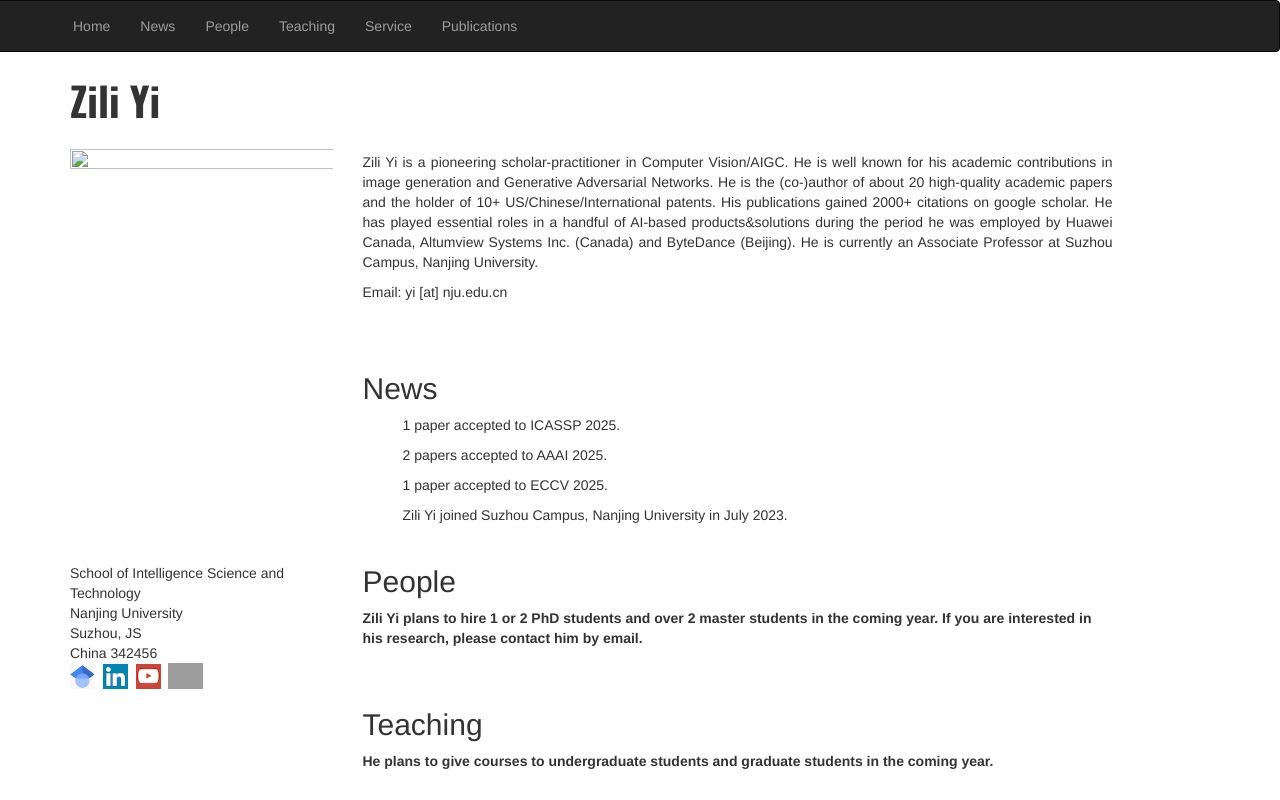
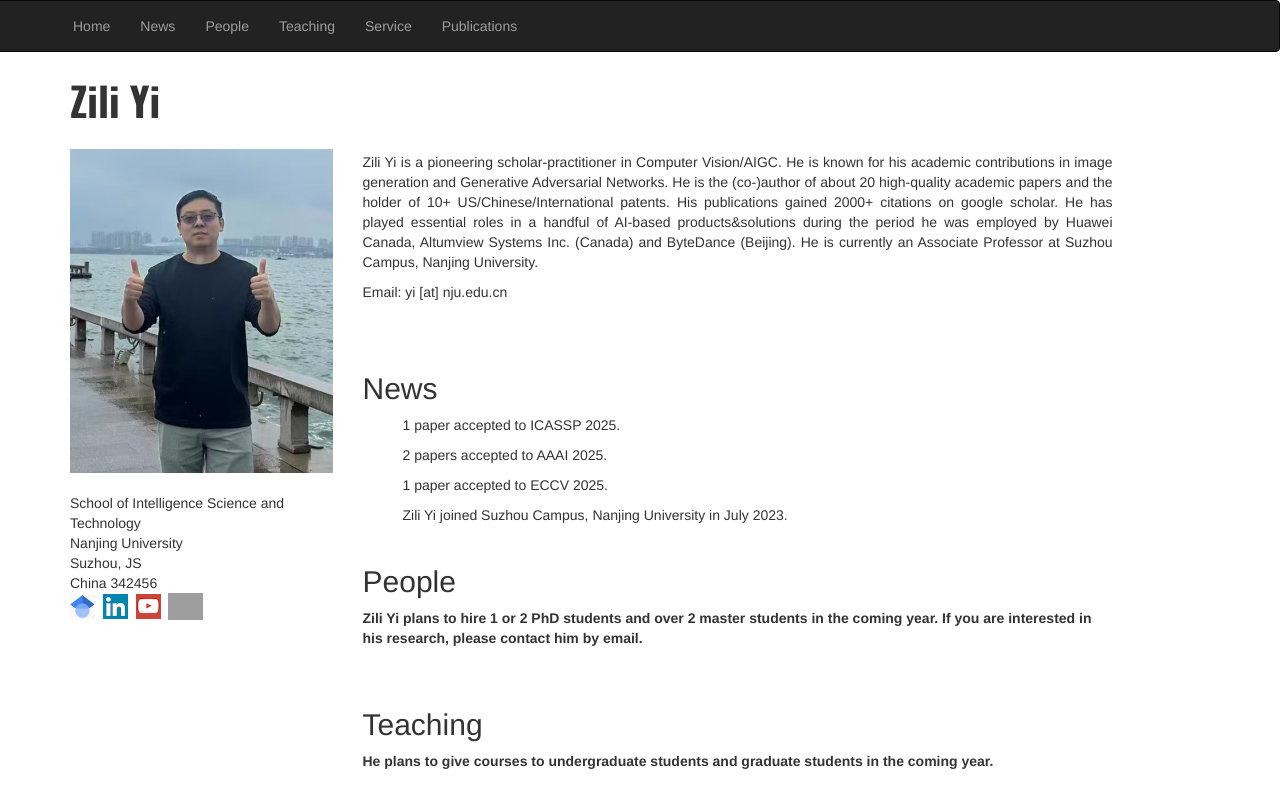
Before and after one commit to zili-yi/zili-yi.github.io, a plain HTML site: page index.html in a window 1280 px wide. Shown: the top 800 px of the page. Drawn offline with nearby package versions, Linux system fonts and the light colour scheme; grey boxes are pictures that could not be loaded.

Commit message:
Update index.html

```diff
--- a/index.html
+++ b/index.html
@@ -47,7 +47,7 @@
                 <!-- Contact Info on the Sidebar and image -->
 
                 <div style="font-family: 'Oswald', sans-serif; font-size: 40px;"><b>Zili Yi</b></div><br>
-				<img class="img-responsive" src="zili3.png" height="600" width="400" alt=""><br>
+				<img class="img-responsive" src="zili3.jpg" height="600" width="400" alt=""><br>
                 <!--<p id="contacts"><b>Email:<a href="mailto:andrea.cerulli.13@ucl.ac.uk" class="black"> andrea.cerulli.13 at ucl.ac.uk</a></b><br>-->
                 <!--<p><b>Office:</b> MPEB 6.22<br>-->
 				School of Intelligence Science and Technology<br>
@@ -66,7 +66,7 @@
             <div class="col-md-8" >
                 <div style="margin-top:10vh; text-align:justify;">
 				<p>
-					Zili Yi is a pioneering scholar-practitioner in Computer Vision/AIGC. He is well known for his academic contributions in image generation and Generative Adversarial Networks. He is the (co-)author of about 20 high-quality academic papers and the holder of 10+ US/Chinese/International patents. His publications gained 2000+ citations on google scholar. He has played essential roles in a handful of AI-based products&solutions during the period he was employed by Huawei Canada, Altumview Systems Inc. (Canada) and ByteDance (Beijing). He is currently an Associate Professor at Suzhou Campus, Nanjing University.
+					Zili Yi is a pioneering scholar-practitioner in Computer Vision/AIGC. He is known for his academic contributions in image generation and Generative Adversarial Networks. He is the (co-)author of about 20 high-quality academic papers and the holder of 10+ US/Chinese/International patents. His publications gained 2000+ citations on google scholar. He has played essential roles in a handful of AI-based products&solutions during the period he was employed by Huawei Canada, Altumview Systems Inc. (Canada) and ByteDance (Beijing). He is currently an Associate Professor at Suzhou Campus, Nanjing University.
 				</p>
 				<!--<p>Here is my <a href="Curriculum_Vitae.pdf" target="blank">CV</a> and email: yiming.qian [!at!] umanitoba [!dot!] ca<br></p>-->
 				<!--<p>I am recruiting graduate students. Please drop me an email with your resume/CV.<br></p>-->
@@ -97,7 +97,6 @@
                 <ul>1 paper accepted to ICASSP 2025.</ul>
                 <ul>2 papers accepted to AAAI 2025.</ul>
                 <ul>1 paper accepted to ECCV 2025.</ul>
-
                 <ul>Zili Yi joined Suzhou Campus, Nanjing University in July 2023. </ul>
             </div>
 
```
